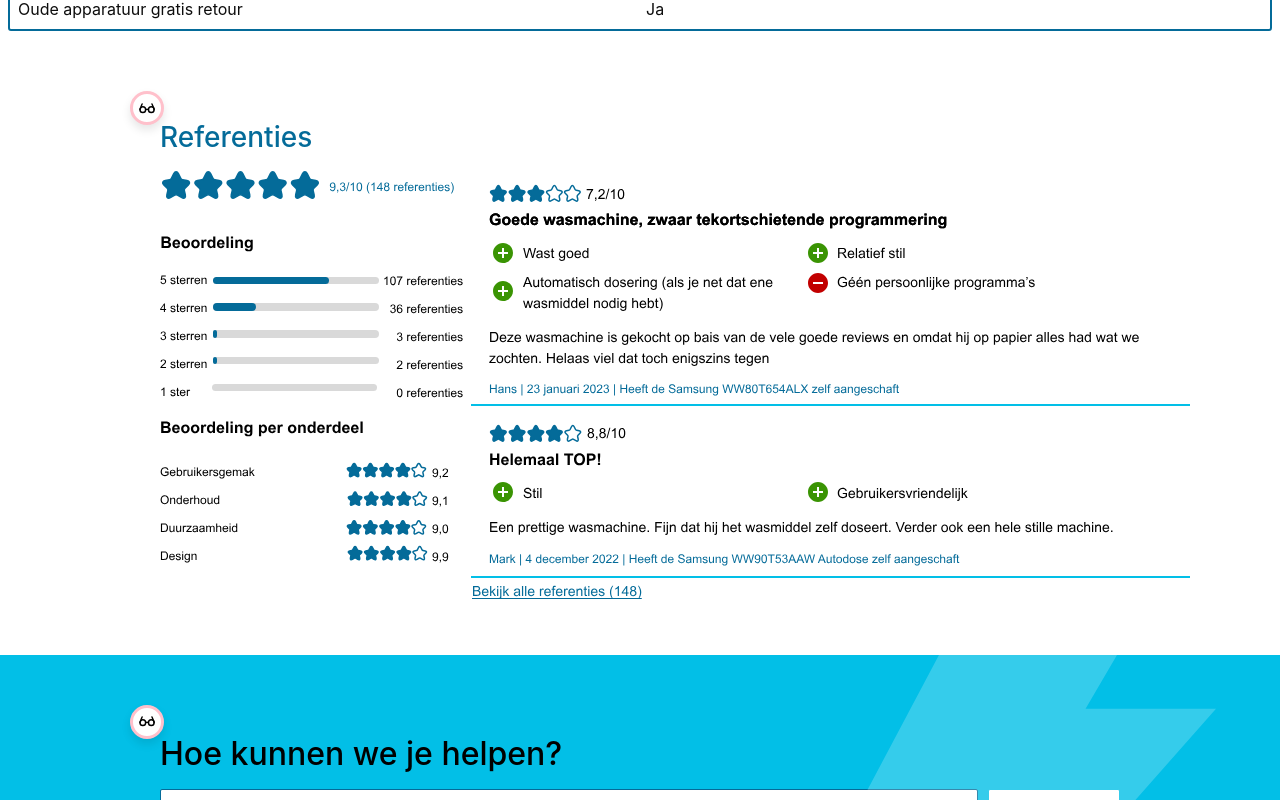
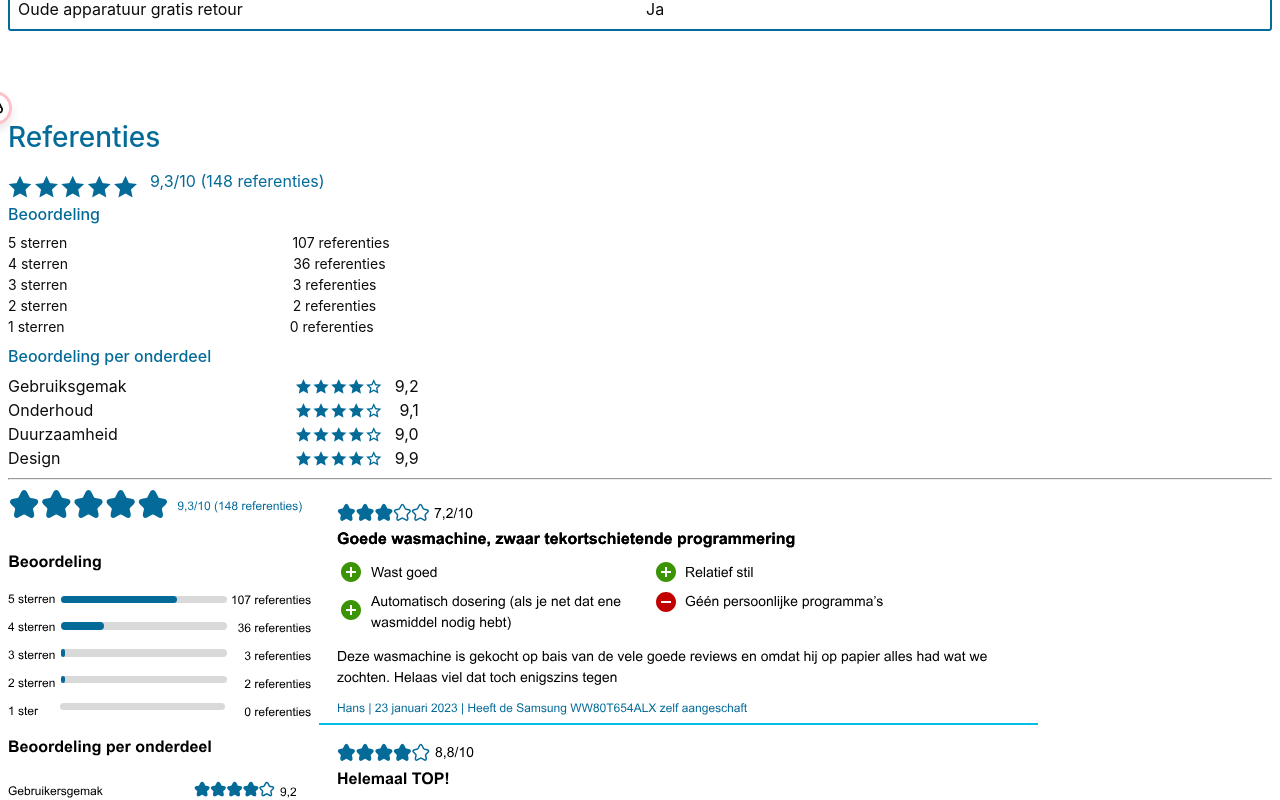
Before and after one commit to basdebruin/senioren-webshop, a SvelteKit app: page /products/wasmachines/samsung in a window 1280 px wide. Shown: the part 1180-1980 px from the top of the page. Built offline with nearby package versions, Linux system fonts and the light colour scheme.

Commit message:
Start review component

```diff
--- a/src/routes/products/wasmachines/samsung/+page.svelte
+++ b/src/routes/products/wasmachines/samsung/+page.svelte
@@ -2,6 +2,7 @@
     import Tooltip from "$lib/Tooltip/Tooltip.svelte";
     import { shoppingCartFull } from "$lib/stores";
     import ImageGallery from "./ImageGallery.svelte";
+    import Reviews from "./Reviews.svelte";
     import Specs from "./Specs.svelte";
 </script>
 
@@ -95,12 +96,17 @@
 
 
 
-<div class="container grid-lg">
+<div class="container grid-xl reviews">
     <!-- Reviews -->
     <Tooltip>
         <b>Recensies.</b> De mening van andere kopers doet ertoe (al zijn er ouderen die recensies juist wantrouwen, want 'die schrijven ze vast zelf'). Regelmatig werd er ook nog op externe reviewsites gekeken. Plaats bovenin de plus- en minpunten en daarna het de recensie opdat men sneller de belangrijke info tot zich kan nemen.
     </Tooltip>
     <h3>Referenties</h3>
+
+    <Reviews />
+
+    <hr>
+
     <img src="/recenties-samsung.svg" alt="een paneel met recenties, een samenvatting van alle beoordelingen is zichtbaar aan de linkerkant. Aan de rechterkant zijn twee recenties zichtbaar met sterren, positieve en negatieve punten, een korte tekst en de naam van degene die de recentie heef achtergelaten">
 
 </div>
--- /dev/null
+++ b/src/routes/products/wasmachines/samsung/Reviews.svelte
@@ -0,0 +1,98 @@
+<script>
+    import Stars from "./Stars.svelte";
+
+</script>
+<div class="columns">
+    <div class="column col-4">
+
+        <div class="total">
+            <Stars size="1.5em"/> 9,3/10 (148 referenties)
+        </div>
+
+        <h4 class="h6">
+            Beoordeling
+        </h4>
+        <div class="progress-bars">
+            <div>
+                5 sterren <progress class="progress" value="7" max="10"></progress> 107 referenties
+            </div>
+            <div>
+                4 sterren <progress class="progress" value="3" max="10"></progress> 36 referenties
+            </div>
+            <div>
+                3 sterren <progress class="progress" value="5" max="100"></progress> 3 referenties
+            </div>
+            <div>
+                2 sterren <progress class="progress" value="3" max="100"></progress> 2 referenties
+            </div>
+            <div>
+                1 sterren <progress class="progress" value="0" max="100"></progress> 0 referenties
+            </div>
+        </div>
+
+        <h4 class="h6">
+            Beoordeling per onderdeel
+        </h4>
+        <div class="by-subject">
+            <div>
+                <span>Gebruiksgemak</span> <span><Stars stars={4}/> 9,2</span>
+            </div>
+            <div>
+                <span>Onderhoud</span> <span><Stars stars={4}/> 9,1</span>
+            </div>
+            <div>
+                <span>Duurzaamheid</span> <span><Stars stars={4}/> 9,0</span>
+            </div>
+            <div>
+                <span>Design</span> <span><Stars stars={4}/> 9,9</span>
+            </div>
+        </div>
+
+    </div>
+
+    <div class="column col-8 list">
+
+    </div>
+</div>
+
+<style lang="scss">
+
+    .total {
+        color: var(--primary-color);
+        display: flex;
+        gap: .5rem;
+    }
+
+    .progress-bars {
+        font-size: .7rem;
+        margin-bottom: .5rem;
+    }
+
+    .progress {
+        font-size: 2rem;
+        overflow: visible;
+        height: 0;
+        accent-color: var(--primary-color);
+        transform: translateY(.3rem);
+        width: 50%;
+        margin: 0 .3rem;
+    }
+
+    .by-subject > div {
+        display: flex;
+        width: 100%;
+        justify-content: space-between;
+
+        span {
+            display: flex;
+            justify-content: space-between;
+            gap: .2rem;
+            width: 30%;
+        }
+    }
+
+    .list {
+
+    }
+
+</style>
--- /dev/null
+++ b/src/routes/products/wasmachines/samsung/Stars.svelte
@@ -0,0 +1,24 @@
+<script lang="ts">
+
+    export let stars = 5;
+    export let size = "1em";
+
+</script>
+
+<div class="stars" style="--star-size: {size}">
+    {#each Array(5) as a, index}
+        <i class={index < stars ? "ri-star-fill" : "ri-star-line"}></i>
+    {/each}
+</div>
+
+<style>
+    .stars {
+        display: flex;
+        flex-wrap: nowrap;
+        color: var(--primary-color);
+    }
+    .stars i {
+        font-size: var(--star-size);
+        margin: 0;
+    }
+</style>
```
